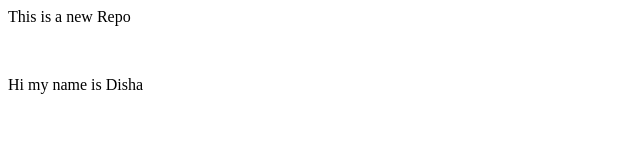
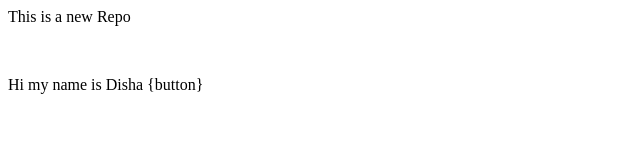
Before and after one commit to dishaskotian/LocalRepo, a plain HTML site: page index.html in a window 1280 px wide. Shown: the full height of the page, 0-640 px from the left. Drawn offline with Linux system fonts and the light colour scheme.

```diff
--- a/index.html
+++ b/index.html
@@ -1,3 +1,3 @@
 <p>This is a new Repo</p>
 <br>
-<p>Hi my name is Disha</p>
+<p>Hi my name is Disha {button}</p>
```
